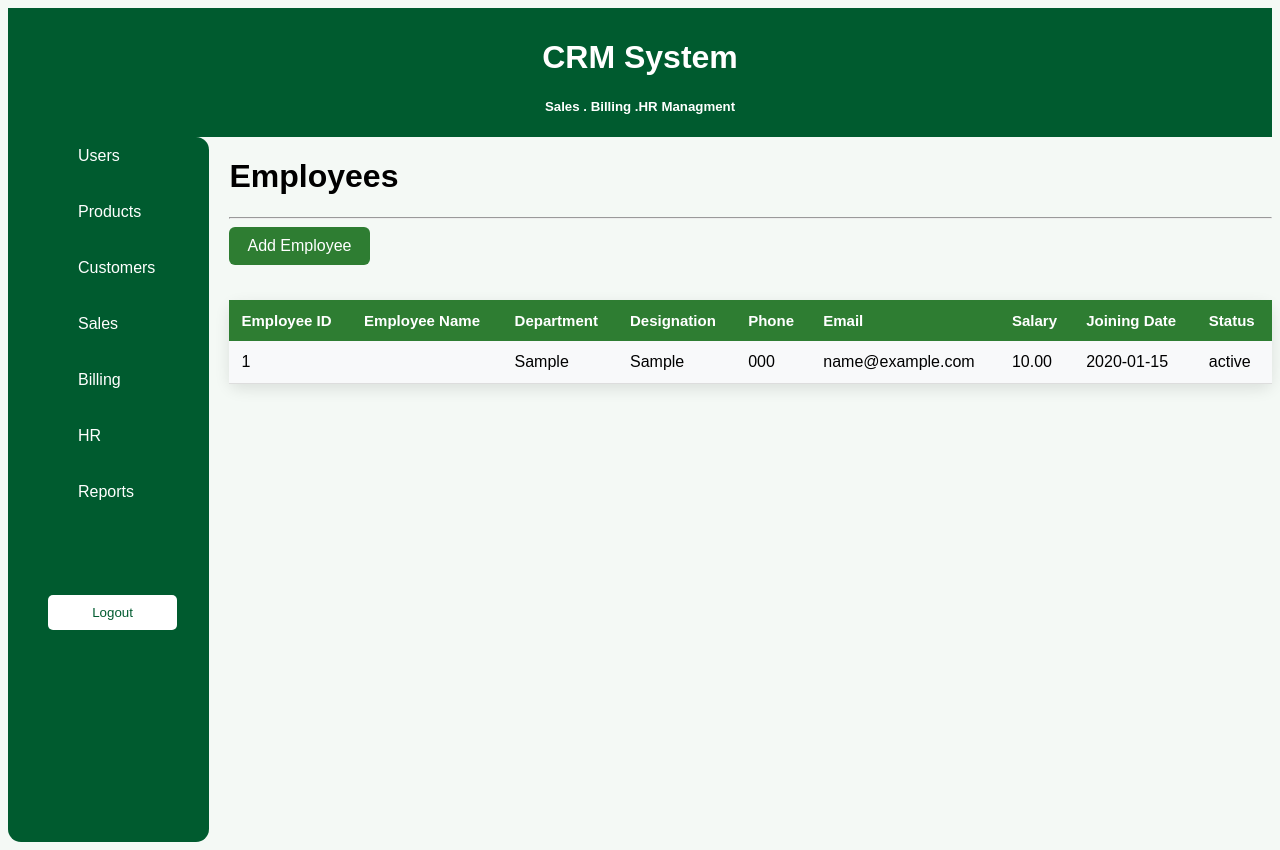
After one commit to code-it-122/CRM, a PHP site: page /HR/view_employee.php in a window 1280 px wide. The commit adds this page. Run offline with PHP 8.4, Linux system fonts and the light colour scheme; tables that the repository leaves empty hold one stand-in row (values such as "Sample post"); data that the repository does not hold is empty.

Commit message:
Added admin dashboard and view modules for users, products, customers, and employees

```diff
--- /dev/null
+++ b/HR/view_employee.php
@@ -0,0 +1,43 @@
+<?php
+ include "../includes/header.php";
+ include "../includes/footer.php";
+ include "../database/db.php";
+ echo "<div class='admin-container'>";
+ include "../includes/admin_sidebar.php";
+ echo "<div class=\"view\">";
+ $sql="SELECT * FROM employees
+ ";
+ $result=mysqli_query($conn,$sql);
+
+
+ echo "<h1>Employees</h1><hr>";
+ echo "<a href='add_employee.php' class='add-btn'>Add Employee</a>";
+ echo "<table class=\"table-container\">";
+echo "<tr>
+        <th>Employee ID</th>
+        <th>Employee Name</th>
+        <th>Department</th>
+        <th>Designation</th>
+        <th>Phone</th>
+        <th>Email</th>
+        <th>Salary</th>
+        <th>Joining Date</th>
+        <th>Status</th>
+      </tr>";
+      while( $Employee=mysqli_fetch_assoc($result)){
+ echo "<tr><td>".$Employee['employee_id']."</td><td>".
+       $Employee['employee_name']."</td><td>".
+       $Employee['department']."</td><td>".
+       $Employee['designation']."</td><td>".
+       $Employee['phone']."</td><td>".
+       $Employee['email']."</td><td>".
+       $Employee['salary']."</td><td>".
+       $Employee['joining_date']."</td><td>".
+       $Employee['status']."</td>";
+          echo "</tr>";
+      }
+
+ echo "</table>";
+ echo "</div>";
+ echo "</div>";
+?>
--- a/assests/css/style.css
+++ b/assests/css/style.css
@@ -60,3 +60,136 @@ header{
 button:hover{
     opacity: 0.9;
 }
+
+.admin_sidebar
+{
+   background-color:#005b2f;
+   height:100%;
+   width:220px;
+   padding-left:20px;
+   color:white;
+   border-radius: 0px 13px 13px 13px;
+
+}
+.admin_sidebar a{
+    display:block;
+    text-decoration:none;
+    color:white;
+    padding:10px 0px;
+    transition: all 0.3s ease;
+    padding-left:50px;
+
+}
+
+.logout{
+     width: 80%;
+    padding: 10px;
+    background-color: white;
+    color:  #005b2f;
+    border: none;
+    border-radius: 5px;
+    cursor: pointer;
+    margin-top:30px;
+    transition :all 0.3s ease;
+}
+
+.admin-container{
+    display:flex;
+    height:90%;
+    width:100%;
+}
+
+.admin-container div {
+ padding-left:20px;
+}
+.cards{
+    display: flex;
+    gap: 20px;
+    margin-top: 30px;
+    flex-wrap: wrap;
+}
+.card{
+    width: 220px;
+    height: 120px;
+    background-color: white;
+    border-radius: 10px;
+    box-shadow: 0 5px 15px rgba(0,0,0,0.15);
+    padding: 20px;
+}
+.card h3{
+    margin: 0;
+    color: #2e7d32;
+}
+
+.card p{
+    font-size: 32px;
+    font-weight: bold;
+    margin-top: 25px;
+}
+
+.view{
+width:100%;
+}
+.table-container{
+    background: #ffffff;
+    padding: 20px;
+    border-radius: 10px;
+    box-shadow: 0 5px 15px rgba(0,0,0,0.1);
+    margin-top: 20px;
+    overflow-x: auto;
+}
+
+table{
+    width: 100%;
+    border-collapse: collapse;
+    margin-top: 10px;
+}
+
+table th{
+    background-color: #2e7d32;
+    color: white;
+    padding: 12px;
+    text-align: left;
+    font-size: 15px;
+}
+
+
+table td{
+    padding: 12px;
+    border-bottom: 1px solid #ddd;
+}
+
+table tr:nth-child(even){
+    background-color: #f8f9fa;
+}
+
+/* Hover Effect */
+table tr:hover{
+    background-color: #e8f5e9;
+}
+
+/* ===========================
+   Action Buttons
+=========================== */
+.edit-btn,
+.delete-btn{
+    text-decoration: none;
+    color: white;
+    padding: 6px 12px;
+    border-radius: 5px;
+    font-size: 14px;
+}
+
+.add-btn{
+    display: inline-block;
+    background-color: #2e7d32;
+    color: white;
+    text-decoration: none;
+    padding: 10px 18px;
+    border-radius: 6px;
+    margin-bottom: 15px;
+}
+
+.add-btn:hover{
+    background-color: #256b29;
+}
--- /dev/null
+++ b/includes/admin_sidebar.php
@@ -0,0 +1,14 @@
+<div class="admin_sidebar">
+    <a href="../admin/view_user.php"> Users</a><br>
+    <a href="../products/view_products.php"> Products</a><br>
+    <a href="../customers/view_customers.php"> Customers</a><br>
+    <a href="../sales/sales_dashboard.php"> Sales</a><br>
+    <a href="../billing/add_billing.php"> Billing</a><br>
+    <a href="../HR/view_employee.php"> HR</a><br>
+    <a href="../reports/generate_reports.php"> Reports</a><br>
+<div><br><br>
+<form method="POST" action="../auth/logout.php">
+<button type="submit" name="logout" class="logout">Logout</button>
+</form>
+</div>
+</div>
--- a/includes/footer.php
+++ b/includes/footer.php
@@ -1,2 +1,2 @@
-<body>
+</body>
     </html>
```
Also changed, not shown: admin/admin_dashboard.php (+33 -3 lines), admin/view_user.php (+36 -0 lines), customers/view_customers.php (added, +34 -0 lines), products/view_products.php (added, +36 -0 lines), admin/delete_user.php (added), docs/daily_log.md (line endings or trailing spaces), products/add_product.php (added), 1 other file.
